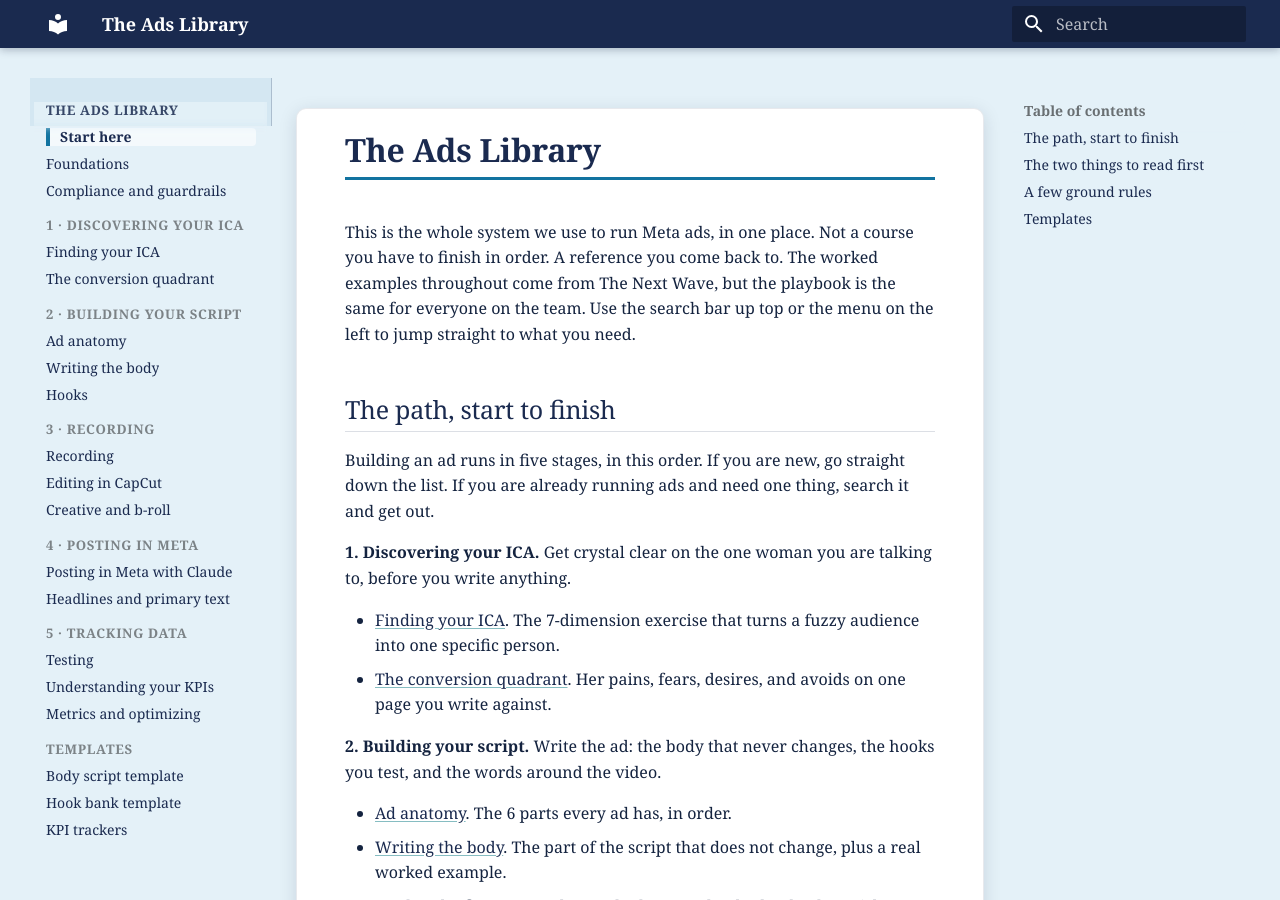
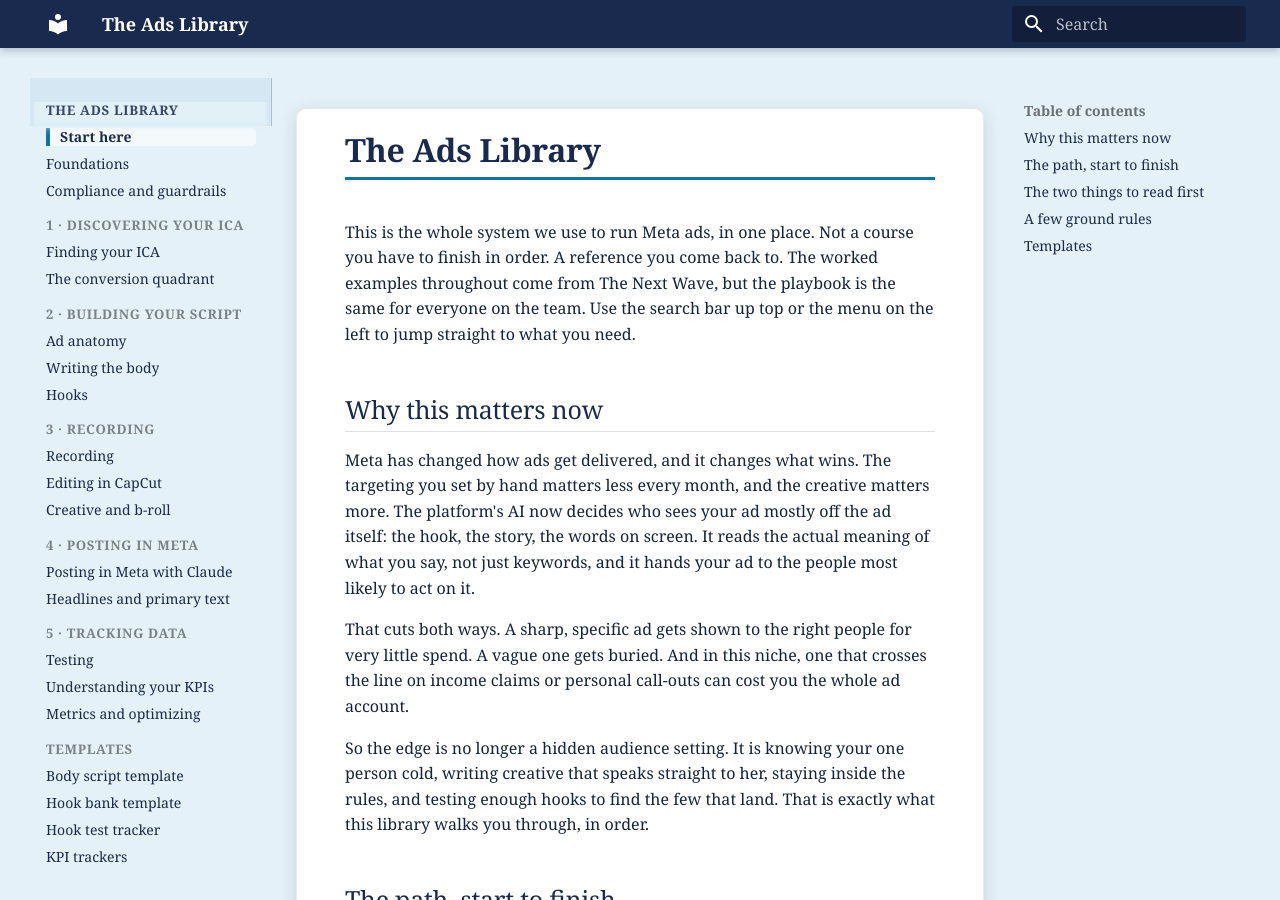
Before and after one commit to coogankelley/ads-library, an MkDocs documentation site: the page built from docs/index.md, in a window 1280 px wide and 900 px high. Built offline with MkDocs 1.6.1 and Material for MkDocs 9.7.7, drawn with Linux system fonts in a browser that asks for light colours; some of the changed text lies outside the part shown.

Commit message:
Add hook test tracker template + copy link; team-wide language fixes; Meta-changes intro
Co-Authored-By: Claude Opus 4.8 <noreply@anthropic.com>

```diff
--- a/docs/index.md
+++ b/docs/index.md
@@ -1,6 +1,14 @@
 # The Ads Library
 
 This is the whole system we use to run Meta ads, in one place. Not a course you have to finish in order. A reference you come back to. The worked examples throughout come from The Next Wave, but the playbook is the same for everyone on the team. Use the search bar up top or the menu on the left to jump straight to what you need.
+
+## Why this matters now
+
+Meta has changed how ads get delivered, and it changes what wins. The targeting you set by hand matters less every month, and the creative matters more. The platform's AI now decides who sees your ad mostly off the ad itself: the hook, the story, the words on screen. It reads the actual meaning of what you say, not just keywords, and it hands your ad to the people most likely to act on it.
+
+That cuts both ways. A sharp, specific ad gets shown to the right people for very little spend. A vague one gets buried. And in this niche, one that crosses the line on income claims or personal call-outs can cost you the whole ad account.
+
+So the edge is no longer a hidden audience setting. It is knowing your one person cold, writing creative that speaks straight to her, staying inside the rules, and testing enough hooks to find the few that land. That is exactly what this library walks you through, in order.
 
 ## The path, start to finish
 
@@ -53,4 +61,5 @@ The fill-in-the-blank pieces, when you need them:
 
 - [Body script template](swipe-files/body-script.md)
 - [Hook bank template](swipe-files/hook-bank.md)
+- [Hook test tracker](swipe-files/hook-test-tracker.md). Copy your own, for picking winning hooks.
 - [KPI trackers](swipe-files/kpi-trackers.md). Copy your own from the two shared tracking sheets.
--- a/mkdocs.yml
+++ b/mkdocs.yml
@@ -46,6 +46,7 @@ nav:
   - Templates:
       - Body script template: swipe-files/body-script.md
       - Hook bank template: swipe-files/hook-bank.md
+      - Hook test tracker: swipe-files/hook-test-tracker.md
       - KPI trackers: swipe-files/kpi-trackers.md
 
 markdown_extensions:
```
Also changed, not shown: docs/hooks.md (+1 -1 lines), docs/swipe-files/hook-test-tracker.md (added, +19 -0 lines), docs/understanding-kpis.md (+1 -1 lines).
